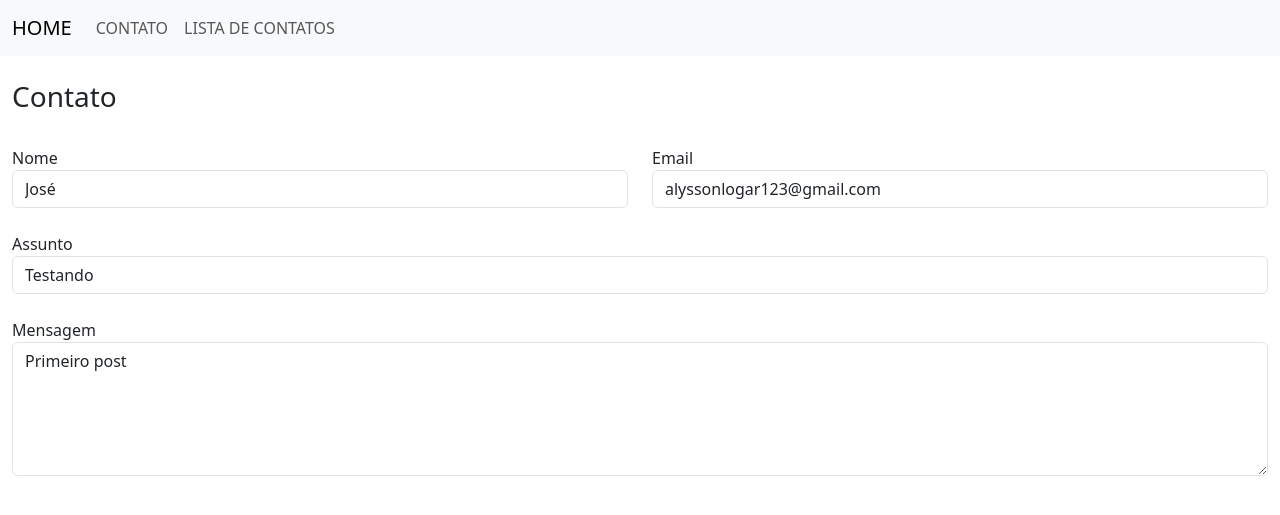
After one commit to ZeAlysson/hello-flask, a Flask app: page /contatos/1/ in a window 1280 px wide. The commit adds this page. Shown: the top 515 px of the page. Run offline with Flask 3, Linux system fonts and the light colour scheme.

Commit message:
Rotas dinamicas: variaveis na rota

```diff
--- /dev/null
+++ b/estudo/templates/detalhe_contato.html
@@ -0,0 +1,27 @@
+{% extends 'base.html' %}
+{% block content %}
+
+<div class="row mt-4">
+    <h3>Contato</h3>
+    <div class="col-md-6 mt-4">
+        Nome
+        <input type="text" class="form-control" value="{{obj.name}}" readonly>
+    </div>
+    <div class="col-md-6 mt-4">
+        Email
+        <input type="text" class="form-control" value="{{obj.email}}" readonly>
+    </div>
+    <div class="col-12 mt-4">
+        Assunto
+        <input type="text" class="form-control" value="{{obj.assunto}}" readonly>
+    </div>
+    <div class="col-12 mt-4">
+        Mensagem
+        <textarea class="form-control" rows="5" readonly>{{obj.message}}</textarea>
+    </div>
+
+</div>
+
+
+
+{% endblock %}
--- a/estudo/templates/lista_contatos.html
+++ b/estudo/templates/lista_contatos.html
@@ -14,7 +14,6 @@
 
         <div class="row">
             <h2 class="mt-4">Lista de Contatos</h2>
-            {{context['dados']}}
             <table class="table table-striped">
                 <thead>
                     <tr>
@@ -22,6 +21,7 @@
                         <th>Email</th>
                         <th>Assunto</th>
                         <th>Respondido</th>
+                        <th></th>
                     </tr>
                 </thead>
                 <tbody>
@@ -37,6 +37,7 @@
                                 Não
                             {% endif %}
                         </td>
+                        <td><a href="{{ url_for('detalhe_contato', id=linha.id) }}"><img src="{{url_for('static', filename='img/link.png')}}" style="width: 20px;"></a></td>
                     </tr>
                     {% endfor %}
                 </tbody>
--- a/estudo/views.py
+++ b/estudo/views.py
@@ -72,3 +72,12 @@ def lista_contatos():
     }
 
     return render_template('lista_contatos.html', context=context)
+
+
+@app.route('/contatos/<int:id>/')
+def detalhe_contato(id):
+    obj = Contato.query.get(id)
+
+
+
+    return render_template('detalhe_contato.html', obj=obj)
```
Also changed, not shown: estudo/static/img/link.png (added).
